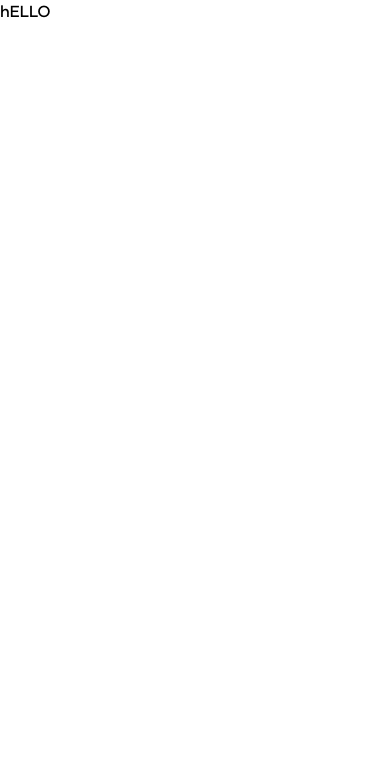
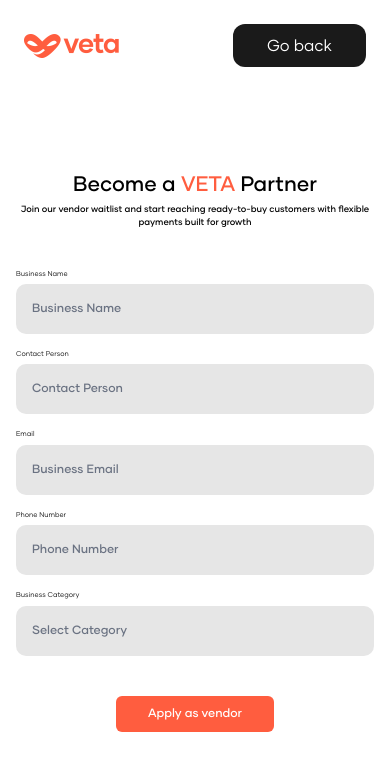
Before and after one commit to Veta-Organisations/veta-website, a React (Vite) app: page /business in a window 390 px wide. Shown: the top 770 px of the page. Built offline with nearby package versions, Linux system fonts and the light colour scheme.

Commit message:
business-form-added

```diff
--- a/package.json
+++ b/package.json
@@ -18,12 +18,14 @@
     "react-hot-toast": "^2.6.0",
     "react-icons": "^5.5.0",
     "react-router-dom": "^7.8.2",
+    "react-scroll": "^1.9.3",
     "tailwindcss": "^4.1.13"
   },
   "devDependencies": {
     "@eslint/js": "^9.33.0",
     "@types/react": "^19.1.10",
     "@types/react-dom": "^19.1.7",
+    "@types/react-scroll": "^1.8.10",
     "@vitejs/plugin-react": "^5.0.0",
     "eslint": "^9.33.0",
     "eslint-plugin-react-hooks": "^5.2.0",
--- a/src/components/FAQ.tsx
+++ b/src/components/FAQ.tsx
@@ -37,7 +37,7 @@
   };
 
   return (
-    <main className="min-h-screen">
+    <main className="min-h-screen" id="us">
       <div className="container mx-auto px-4 py-12 lg:py-20">
         <div className="flex flex-col items-center justify-center space-y-3 mb-12 lg:mb-16">
           <h1 className="text-[21px] lg:text-[47px] leading-[100%] lg:leading-[120%] text-center font-bold text-gray-900">
--- a/src/components/Hero.tsx
+++ b/src/components/Hero.tsx
@@ -1,4 +1,12 @@
+import { useNavigate } from "react-router-dom";
+
 const Hero = () => {
+  const navigate = useNavigate();
+
+  const handleClick = () => {
+    navigate("/business");
+  };
+
   return (
     <div className="min-h-screen flex flex-col justify-center items-center gap-5">
       <div className="mx-auto max-w-6xl flex flex-col items-center justify-center gap-[25px] text-center px-4">
@@ -55,7 +63,10 @@
           <button className="text-white cursor-pointer font-light md:font-light md:text-[16px] bg-[#FF5D3F] md:w-[168px] md:h-[43px] w-[248px] h-[36px] md:rounded-[12px] rounded-[6px]">
             Join The Waitlist
           </button>
-          <button className="text-white cursor-pointer bg-[#1A1A1A] font-light md:font-light md:text-[16px] md:w-[168px] md:h-[43px] w-[248px] h-[36px] md:rounded-[12px] rounded-[6px]">
+          <button
+            onClick={handleClick}
+            className="text-white cursor-pointer bg-[#1A1A1A] font-light md:font-light md:text-[16px] md:w-[168px] md:h-[43px] w-[248px] h-[36px] md:rounded-[12px] rounded-[6px]"
+          >
             Become a vendor
           </button>
         </div>
--- a/src/components/Navbar.tsx
+++ b/src/components/Navbar.tsx
@@ -1,4 +1,5 @@
 import { HamburgerIcon } from "lucide-react";
+import { Link } from "react-scroll";
 
 const Navbar = () => {
   const navLinks = [
@@ -21,15 +22,19 @@
                 key={el}
                 className="text-[#1A1A1A] font-normal leading-[100%] -tracking-[0.5px] cursor-pointer md:text-[16px]"
               >
-                {link.title}
+                <Link to={link.href} smooth={true} duration={500}>
+                  {link.title}
+                </Link>
               </li>
             ))}
           </ul>
         </div>
 
         <div className="hidden lg:block">
-          <button className="w-[137px] h-[43px] text-white font-light rounded-[12px] bg-[#FF5D3F]">
-            Join Waitlist
+          <button className="w-[137px] h-[43px] cursor-pointer text-white font-light rounded-[12px] bg-[#FF5D3F]">
+            <Link smooth={true} duration={500} to="waitlist">
+              Join Waitlist
+            </Link>
           </button>
         </div>
 
--- a/src/components/PartnerForm.tsx
+++ b/src/components/PartnerForm.tsx
@@ -1,5 +1,155 @@
+import React, { useState } from "react";
+
+interface Form {
+  businessName: string;
+  contactPerson: string;
+  businessEmail: string;
+  phoneNumber: string;
+  businessCategory: string;
+}
+
 const PartnerForm = () => {
-  return <div>PartnerForm</div>;
+  const [formData, setFormData] = useState<Form>({
+    businessName: "",
+    contactPerson: "",
+    businessEmail: "",
+    phoneNumber: "",
+    businessCategory: "",
+  });
+
+  const handleChange = (e: React.ChangeEvent<HTMLInputElement>) => {
+    const { name, value } = e.target;
+    setFormData((prev) => ({
+      ...prev,
+      [name]: value,
+    }));
+  };
+
+  const handleSubmit = (e: React.FormEvent) => {
+    e.preventDefault();
+    console.log("Form submitted:", formData);
+    // Handle form submission here
+  };
+
+  return (
+    <main className="min-h-screen flex flex-col items-center gap-[71px] justify-center pt-[100px] pb-10 md:pt-[120px] px-4">
+      <div className="w-full max-w-6xl">
+        <div className="text-center flex flex-col items-center justify-center gap-[5px] mb-10">
+          <h1 className="lg:text-[47px] text-[21px] leading-[120%]">
+            Become a <span className="text-[#FF5D3F]">VETA</span> Partner
+          </h1>
+          <p className="text-light text-center text-[9px] tracking-normal lg:text-[16px] lg:leading-[100%] lg:tracking-[-0.5%]">
+            Join our vendor waitlist and start reaching ready-to-buy customers
+            with flexible payments built for growth
+          </p>
+        </div>
+
+        <div className="w-full max-w-[846px] mx-auto">
+          <div className="w-full" onSubmit={handleSubmit}>
+            <div className="mb-[16px] lg:mb-[28px] flex flex-col justify-center gap-[6px] lg:gap-[10px]">
+              <label
+                htmlFor="businessName"
+                className="text-[7px] leading-[120%] tracking-normal lg:text-[16px] lg:leading-[100%] lg:tracking-[0.5%] font-light text-[#1A1A1A]"
+              >
+                Business Name
+              </label>
+              <input
+                className="w-full h-[50px] lg:h-[80px] text-[12px] md:text-[16px] px-4 pr-[80px] md:pr-[200px] rounded-[10px] md:rounded-[20px] bg-[#E6E6E6] text-black placeholder:text-gray-500"
+                type="text"
+                name="businessName"
+                value={formData.businessName}
+                onChange={handleChange}
+                placeholder="Business Name"
+                id="businessName"
+              />
+            </div>
+
+            <div className="mb-[16px] lg:mb-[28px] flex flex-col justify-center gap-[6px] lg:gap-[10px]">
+              <label
+                className="text-[7px] leading-[120%] tracking-normal lg:text-[16px] lg:leading-[100%] lg:tracking-[0.5%] font-light text-[#1A1A1A]"
+                htmlFor="contactPerson"
+              >
+                Contact Person
+              </label>
+              <input
+                className="w-full h-[50px] lg:h-[80px] text-[12px] md:text-[16px] px-4 pr-[80px] md:pr-[200px] rounded-[10px] md:rounded-[20px] bg-[#E6E6E6] text-black placeholder:text-gray-500"
+                type="text"
+                name="contactPerson"
+                value={formData.contactPerson}
+                onChange={handleChange}
+                placeholder="Contact Person"
+                id="contactPerson"
+              />
+            </div>
+
+            <div className="mb-[16px] lg:mb-[28px] flex flex-col justify-center gap-[6px] lg:gap-[10px]">
+              <label
+                className="text-[7px] leading-[120%] tracking-normal lg:text-[16px] lg:leading-[100%] lg:tracking-[0.5%] font-light text-[#1A1A1A]"
+                htmlFor="businessEmail"
+              >
+                Email
+              </label>
+              <input
+                className="w-full h-[50px] lg:h-[80px] text-[12px] md:text-[16px] px-4 pr-[80px] md:pr-[200px] rounded-[10px] md:rounded-[20px] bg-[#E6E6E6] text-black placeholder:text-gray-500"
+                type="email"
+                name="businessEmail"
+                value={formData.businessEmail}
+                onChange={handleChange}
+                placeholder="Business Email"
+                id="businessEmail"
+              />
+            </div>
+
+            <div className="mb-[16px] lg:mb-[28px] flex flex-col justify-center gap-[6px] lg:gap-[10px]">
+              <label
+                className="text-[7px] leading-[120%] tracking-normal lg:text-[16px] lg:leading-[100%] lg:tracking-[0.5%] font-light text-[#1A1A1A]"
+                htmlFor="phoneNumber"
+              >
+                Phone Number
+              </label>
+              <input
+                className="w-full h-[50px] lg:h-[80px] text-[12px] md:text-[16px] px-4 pr-[80px] md:pr-[200px] rounded-[10px] md:rounded-[20px] bg-[#E6E6E6] text-black placeholder:text-gray-500"
+                type="tel"
+                name="phoneNumber"
+                value={formData.phoneNumber}
+                onChange={handleChange}
+                placeholder="Phone Number"
+                id="phoneNumber"
+              />
+            </div>
+
+            <div className="mb-[16px] lg:mb-[28px] flex flex-col justify-center gap-[6px] lg:gap-[10px]">
+              <label
+                className="text-[7px] leading-[120%] tracking-normal lg:text-[16px] lg:leading-[100%] lg:tracking-[0.5%] font-light text-[#1A1A1A]"
+                htmlFor="businessCategory"
+              >
+                Business Category
+              </label>
+              <input
+                className="w-full h-[50px] lg:h-[80px] text-[12px] md:text-[16px] px-4 pr-[80px] md:pr-[200px] rounded-[10px] md:rounded-[20px] bg-[#E6E6E6] text-black placeholder:text-gray-500"
+                type="text"
+                name="businessCategory"
+                value={formData.businessCategory}
+                onChange={handleChange}
+                placeholder="Select Category"
+                id="businessCategory"
+              />
+            </div>
+
+            <div className="w-full flex items-center justify-center">
+              <button
+                type="submit"
+                onClick={handleSubmit}
+                className="lg:w-[183px] text-[12px] cursor-pointer w-[158px] h-[36px] md:h-[51px] mt-6 bg-[#FF5D3F] text-white font-medium rounded-[6px] md:rounded-[12px] hover:bg-[#e54d2e] transition-colors"
+              >
+                Apply as vendor
+              </button>
+            </div>
+          </div>
+        </div>
+      </div>
+    </main>
+  );
 };
 
 export default PartnerForm;
--- /dev/null
+++ b/src/components/PartnerNav.tsx
@@ -0,0 +1,30 @@
+import { useNavigate } from "react-router-dom";
+
+const PartnerNav = () => {
+  const navigate = useNavigate();
+
+  const handleGoBack = () => {
+    navigate(-1);
+  };
+
+  return (
+    <nav className="fixed top-0 bg-white md:h-[75px] p-6 z-50 w-full">
+      <div className="flex justify-between items-center mx-auto max-w-6xl">
+        <div>
+          <img src="/logo.png" className="w-[95px] h-[24px]" alt="Veta Logo" />
+        </div>
+
+        <div>
+          <button
+            onClick={handleGoBack}
+            className="w-[133px] h-[43px] cursor-pointer text-white font-light rounded-[12px] bg-[#1A1A1A]"
+          >
+            Go back
+          </button>
+        </div>
+      </div>
+    </nav>
+  );
+};
+
+export default PartnerNav;
--- a/src/components/UserForm.tsx
+++ b/src/components/UserForm.tsx
@@ -14,7 +14,10 @@
   };
 
   return (
-    <main className="min-h-screen flex items-center justify-center">
+    <main
+      className="min-h-screen flex items-center justify-center"
+      id="waitlist"
+    >
       <div className="mx-auto max-w-6xl px-4">
         <div className="flex flex-col space-y-6 md:space-y-8 items-center justify-center">
           <div className="bg-[#FF5D3F] w-[135px] text-center h-[24px] md:w-[145px] md:h-[29px] p-1 rounded-[6px] md:rounded-[8px]">
--- a/src/pages/WaitlistPage.tsx
+++ b/src/pages/WaitlistPage.tsx
@@ -1,7 +1,11 @@
+import PartnerForm from "../components/PartnerForm";
+import PartnerNav from "../components/PartnerNav";
+
 const WaitlistPage = () => {
   return (
     <main>
-      <h1>hELLO</h1>
+      <PartnerNav />
+      <PartnerForm />
     </main>
   );
 };
```
Also changed, not shown: src/components/Features.tsx (+17 -3 lines), 1 other file (tests, documents, lock files or other folders).
